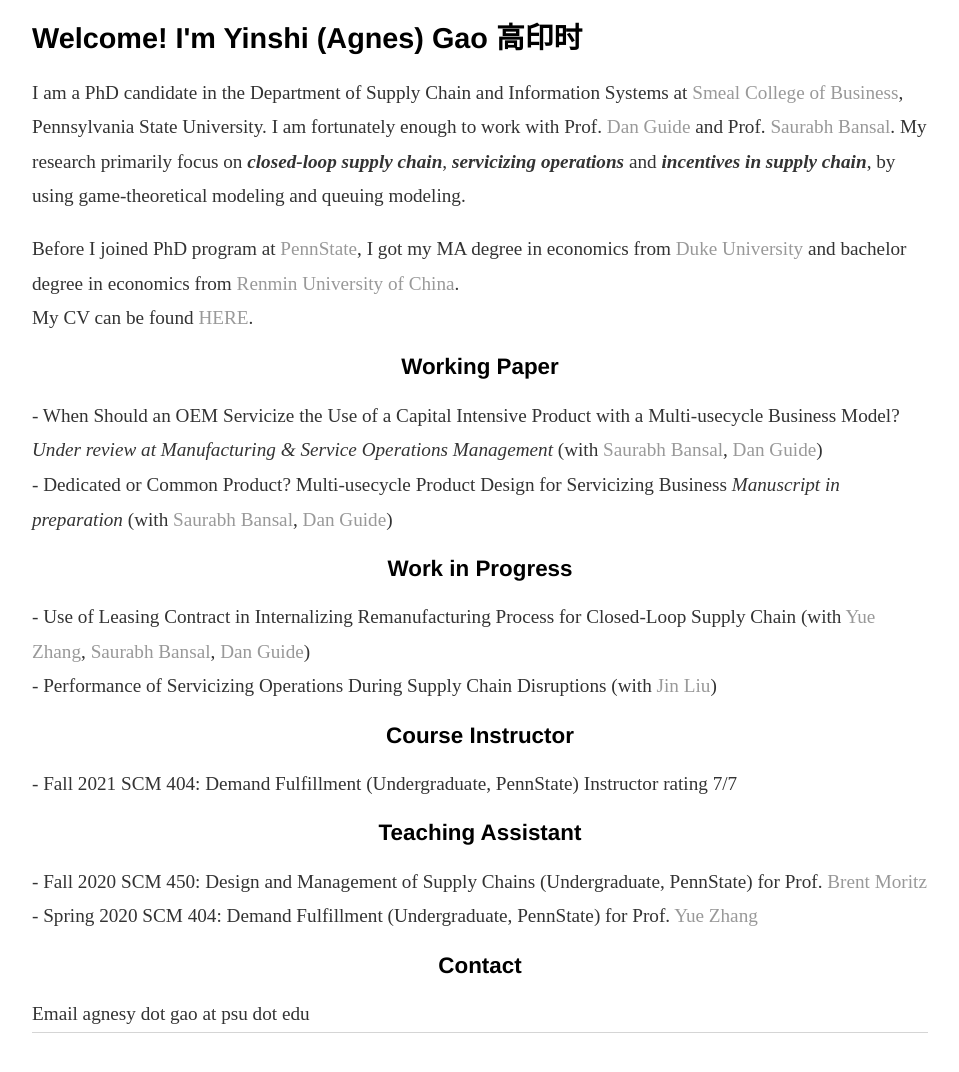
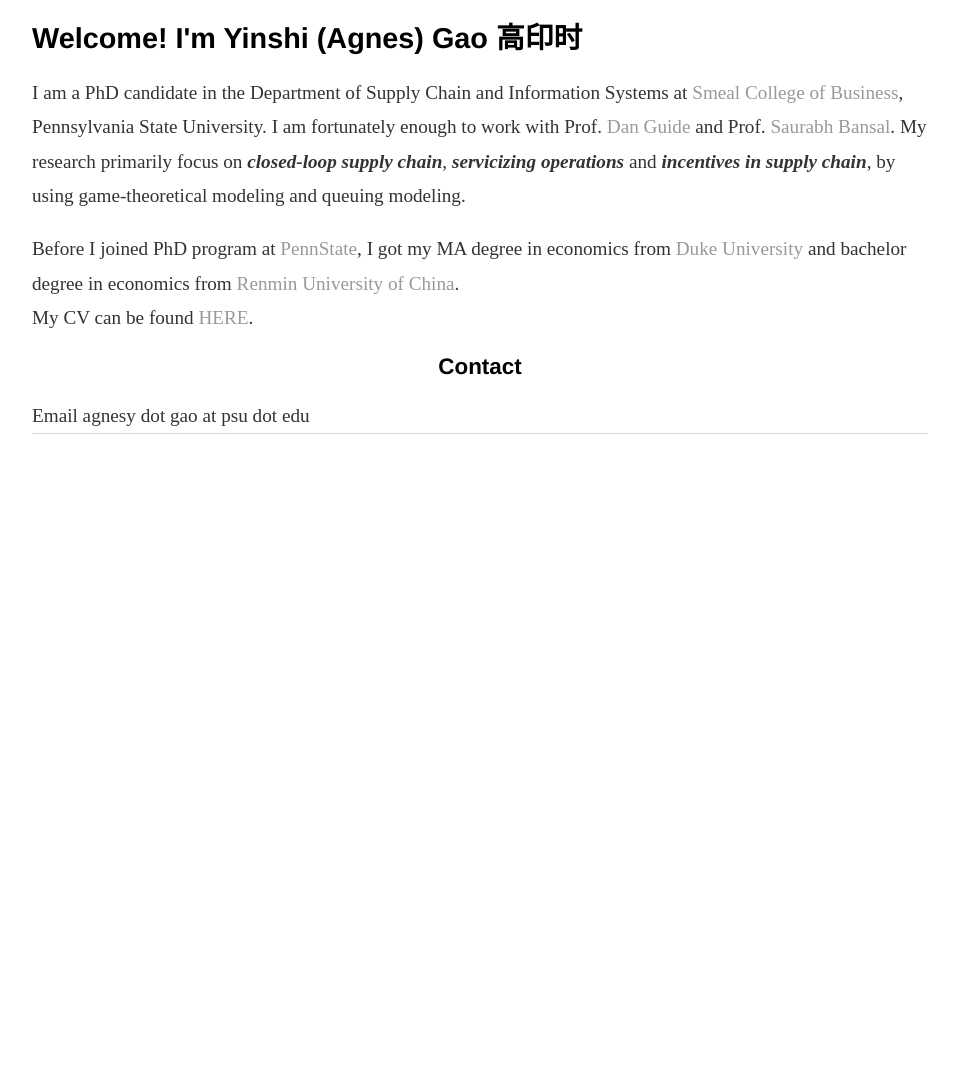
Before and after one commit to yinshi-gao/yinshi-gao.github.io, a Jekyll site: the page built from index.html, in a window 1280 px wide, cut to the strip 375-1468 px from the top of the page. Shown: the top 1072 px of the strip, without its empty margins (160-1119 px from the left). Built offline with Jekyll 4.4.1, drawn with Linux system fonts in a browser that asks for light colours; after the commit the page ends 900 px from its top, so only the background shows below that.

Commit message:
Update index.html

```diff
--- a/index.html
+++ b/index.html
@@ -17,27 +17,6 @@
 	<p2> My CV can be found <a href="CV.pdf">HERE</a>.
 	</p2>
 
-	<h2>Working Paper</h2>
-	<p2>- When Should an OEM Servicize the Use of a Capital Intensive Product with a Multi-usecycle Business Model? <em>Under review at Manufacturing & Service Operations Management</em>
-		(with <a href="https://directory.smeal.psu.edu/sub32">Saurabh Bansal</a>, <a href="http://www.personal.psu.edu/drg16/">Dan Guide</a>)</p2>
-	<br>
-	<p2>- Dedicated or Common Product?  Multi-usecycle Product Design for Servicizing Business <em>Manuscript in preparation</em>
-		(with <a href="https://directory.smeal.psu.edu/sub32">Saurabh Bansal</a>, <a href="http://www.personal.psu.edu/drg16/">Dan Guide</a>)
-	</p2>
-	<h2>Work in Progress</h2>
-	<p2>- Use of Leasing Contract in Internalizing Remanufacturing Process for Closed-Loop Supply Chain
-		(with <a href="https://sites.google.com/site/yuezhangfuqua/">Yue Zhang</a>, <a href="https://directory.smeal.psu.edu/sub32">Saurabh Bansal</a>,
-		<a href="http://www.personal.psu.edu/drg16/">Dan Guide</a>)</p2>
-	<br>
-	<p2>- Performance of Servicizing Operations During Supply Chain Disruptions
-		(with <a href="https://sites.google.com/view/jinliusite/">Jin Liu</a>)</p2>
-	<h2>Course Instructor</h2>
-	<p2>- Fall 2021 SCM 404: Demand Fulfillment (Undergraduate, PennState) Instructor rating 7/7</p2>
-	<h2>Teaching Assistant</h2>
-	<p2>- Fall 2020 SCM 450: Design and Management of Supply Chains (Undergraduate, PennState) for Prof. <a href="http://www.personal.psu.edu/bbm3/index.html">Brent Moritz</a></p2>
-  	<br>
-	<p2>- Spring 2020 SCM 404: Demand Fulfillment (Undergraduate, PennState) for Prof. <a href="https://sites.google.com/site/yuezhangfuqua/">Yue Zhang</a>
-	</p2>
 	<h2>Contact</h2>
 	<p2>Email agnesy dot gao at psu dot edu</p2>
 </div><!-- /.blurb -->
```
